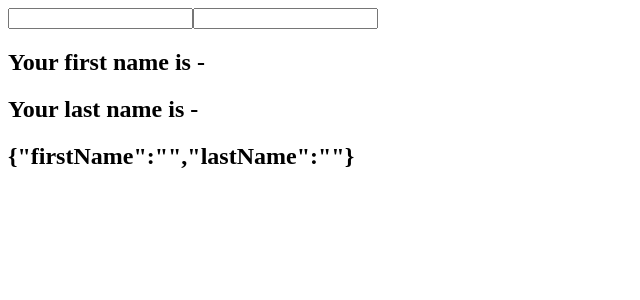
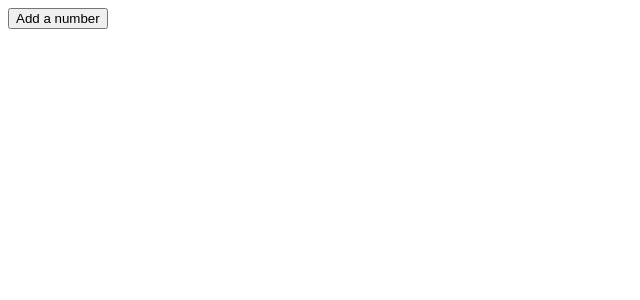
Before and after one commit to AndreyKovaleu/React_hooks, a React (Create React App) app: page / in a window 1280 px wide. Shown: the top 300 px of the page, without its empty margins (0-640 px from the left). Built offline with nearby package versions, Linux system fonts and the light colour scheme.

Commit message:
lesson 5

```diff
--- a/src/App.js
+++ b/src/App.js
@@ -1,5 +1,6 @@
 import ClassCounter from "./components/ClassCounter";
 import HookCounter from "./components/HookCounter";
+import HookCounterFour from "./components/HookCounterFour";
 import HookCounterThree from "./components/HookCounterThree";
 import HookCounterTwo from "./components/HookCounterTwo";
 
@@ -9,7 +10,8 @@
       {/* <ClassCounter /> */}
       {/* <HookCounter /> */}
       {/* <HookCounterTwo /> */}
-      <HookCounterThree />
+      {/* <HookCounterThree /> */}
+      <HookCounterFour />
     </div>
   );
 }
--- /dev/null
+++ b/src/components/HookCounterFour.js
@@ -0,0 +1,25 @@
+import React, { useState } from 'react'
+
+function HookCounterFour() {
+  const [items, setItems] = useState([])
+
+  const addItem = () => {
+    setItems([...items, {
+      id: items.length,
+      value: Math.floor(Math.random() * 10) + 1
+    }])
+  }
+
+  return (
+    <div>
+      <button onClick={addItem}>Add a number</button>
+      <ul>
+        {
+          items.map(item => <li key={item.id}>{item.value}</li>)
+        }
+      </ul>
+    </div>
+  )
+}
+
+export default HookCounterFour
```
